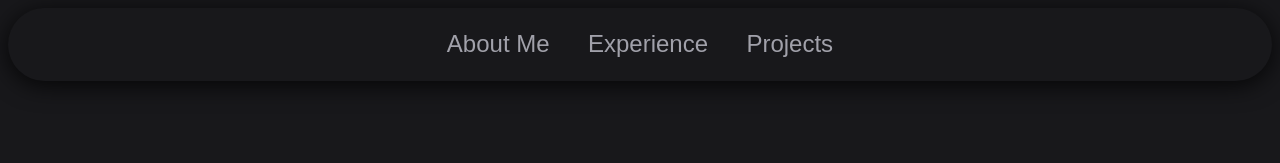
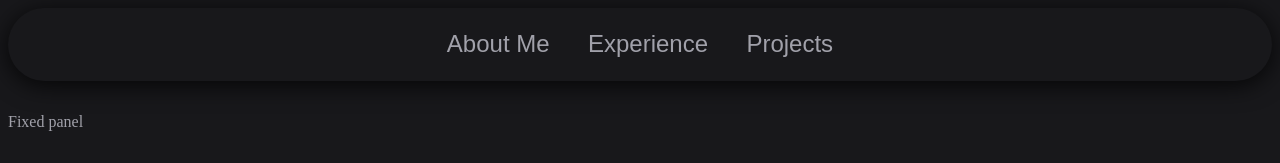
Before and after one commit to DefinitelyUnlikely/definitelyunlikely.github.io, a SvelteKit app in the folder portfolio/: page / in a window 1280 px wide. Shown: the top 163 px of the page. Built offline with nearby package versions, Linux system fonts and the light colour scheme.

Commit message:
add a class for hidden the section panel when nothing selected

```diff
--- a/portfolio/src/routes/+layout.svelte
+++ b/portfolio/src/routes/+layout.svelte
@@ -10,7 +10,6 @@
 </svelte:head>
 
 <NavPill />
-<div class="cursor-shadow" id="cursorShadow"></div>
 {@render children()}
 
 <style>
@@ -22,7 +21,13 @@
 		--label-color: #c2410c;
 	}
 
+	:global(html) {
+		height: 100%;
+	}
+
 	:global(body) {
 		background-color: var(--primary-bg-color);
+		height: 100%;
+		overflow: hidden;
 	}
 </style>
--- a/portfolio/src/routes/+page.svelte
+++ b/portfolio/src/routes/+page.svelte
@@ -6,8 +6,10 @@
 </script>
 
 <main>
-    <div class="fixed-panel"></div>
-    <div class="section-panel">
+    <div class="fixed-panel" class:hidden={activeSection.current === ""}>
+        Fixed panel
+    </div>
+    <div class="section-panel" class:hidden={activeSection.current === ""}>
         {#if activeSection.current === "about"}
             <About />
         {:else if activeSection.current === "experience"}
@@ -36,8 +38,18 @@
         height: 100%;
     }
 
+    .fixed-panel.hidden {
+        width: 100%;
+        height: 100%;
+    }
+
     .section-panel {
         width: 50%;
         height: 100%;
+        overflow-y: auto;
+    }
+
+    .section-panel.hidden {
+        display: none;
     }
 </style>
```
